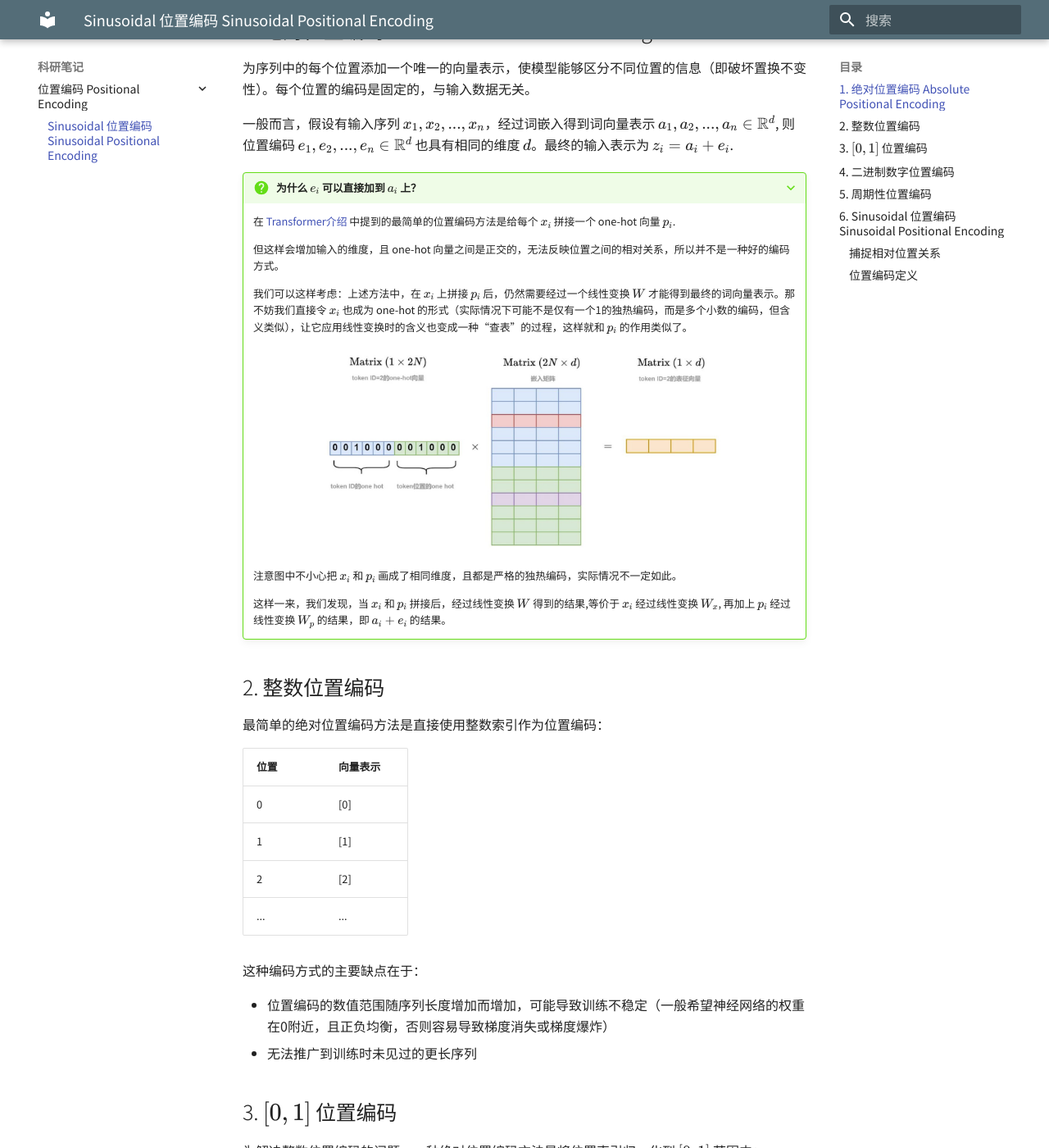
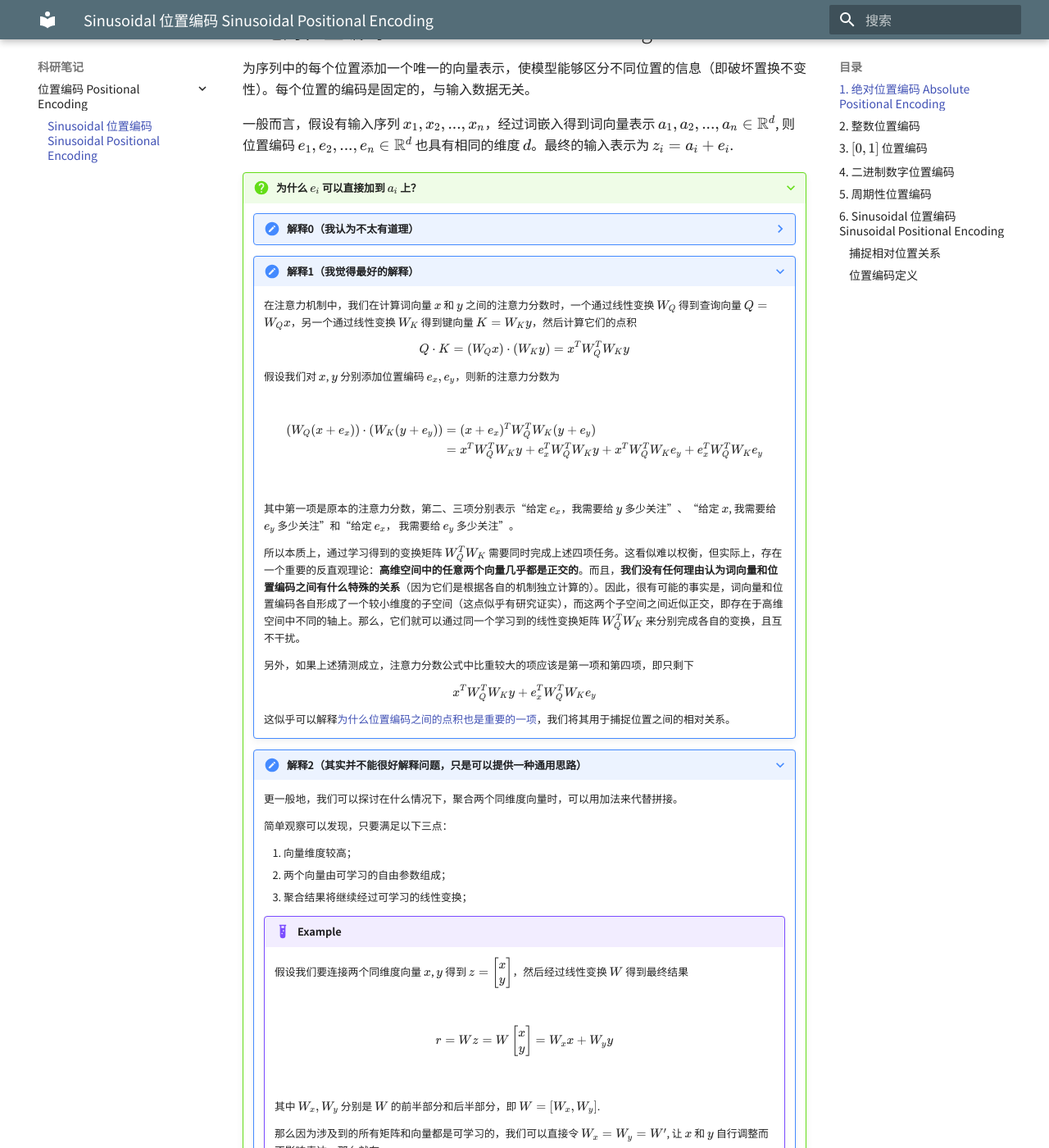
Before and after one commit to Shallowy/notebook, an MkDocs documentation site: the page built from docs/research_notes/positional_encoding/sinusoidal.md, in a window 1280 px wide and 1400 px high, scrolled down 420 px. Shown: the whole window at 82% size. Built offline with MkDocs 1.6.1 and Material for MkDocs 9.7.7, drawn with Linux system fonts in a browser that asks for light colours; comment, search, counter and statistics services are not loaded; some of the changed text lies outside the part shown.

Commit message:
sinusoidal updated

```diff
--- a/docs/research_notes/positional_encoding/sinusoidal.md
+++ b/docs/research_notes/positional_encoding/sinusoidal.md
@@ -12,19 +12,58 @@
 一般而言，假设有输入序列 $x_1, x_2, ..., x_n$，经过词嵌入得到词向量表示 $a_1, a_2, ..., a_n\in \mathbb{R}^d$, 则位置编码 $e_1, e_2, ..., e_n \in \mathbb{R}^d$ 也具有相同的维度 $d$。最终的输入表示为 $z_i = a_i + e_i$.
 
 ???+ question "为什么 $e_i$ 可以直接加到 $a_i$ 上？"
-    在 [Transformer介绍](../../cs_notes/nlp/chap7.md/#positional-encoding) 中提到的最简单的位置编码方法是给每个 $x_i$ 拼接一个 one-hot 向量 $p_i$.
+    ??? note "解释0（我认为不太有道理）"
+        在 [Transformer介绍](../../cs_notes/nlp/chap7.md/#positional-encoding) 中提到的最简单的位置编码方法是给每个 $x_i$ 拼接一个 one-hot 向量 $p_i$.
 
-    但这样会增加输入的维度，且 one-hot 向量之间是正交的，无法反映位置之间的相对关系，所以并不是一种好的编码方式。
+        但这样会增加输入的维度，且 one-hot 向量之间是正交的，无法反映位置之间的相对关系，所以并不是一种好的编码方式。
 
-    我们可以这样考虑：上述方法中，在 $x_i$ 上拼接 $p_i$ 后，仍然需要经过一个线性变换 $W$ 才能得到最终的词向量表示。那不妨我们直接令 $x_i$ 也成为 one-hot 的形式（实际情况下可能不是仅有一个1的独热编码，而是多个小数的编码，但含义类似），让它应用线性变换时的含义也变成一种“查表”的过程，这样就和 $p_i$ 的作用类似了。
+        我们可以这样考虑：上述方法中，在 $x_i$ 上拼接 $p_i$ 后，仍然需要经过一个线性变换 $W$ 才能得到最终的词向量表示。那不妨我们直接令 $x_i$ 也成为 one-hot 的形式（实际情况下可能不是仅有一个1的独热编码，而是多个小数的编码，但含义类似），让它应用线性变换时的含义也变成一种“查表”的过程，这样就和 $p_i$ 的作用类似了。
 
-    <figure markdown="span">
-        ![](img/01.jpg){width="500"}
-    </figure>
+        <figure markdown="span">
+            ![](img/01.jpg){width="500"}
+        </figure>
 
-    注意图中不小心把 $x_i$ 和 $p_i$ 画成了相同维度，且都是严格的独热编码，实际情况不一定如此。
+        注意图中不小心把 $x_i$ 和 $p_i$ 画成了相同维度，且都是严格的独热编码，实际情况不一定如此。
 
-    这样一来，我们发现，当 $x_i$ 和 $p_i$ 拼接后，经过线性变换 $W$ 得到的结果,等价于 $x_i$ 经过线性变换 $W_x$, 再加上 $p_i$ 经过线性变换 $W_p$ 的结果，即 $a_i + e_i$ 的结果。
+        这样一来，我们发现，当 $x_i$ 和 $p_i$ 拼接后，经过线性变换 $W$ 得到的结果,等价于 $x_i$ 经过线性变换 $W_x$, 再加上 $p_i$ 经过线性变换 $W_p$ 的结果，即 $a_i + e_i$ 的结果。
+
+        ---
+
+        事实上在 transformer 中，位置编码是在词嵌入之后才添加的，且它们是单独计算的固定向量，只与位置有关（即上图嵌入矩阵中绿色那部分其实是固定的，并不是可学习的），所以在这里讨论词嵌入矩阵 $W$ 的作用并不严谨。
+
+    ???+ note "解释1（我觉得最好的解释）"
+        在注意力机制中，我们在计算词向量 $x$ 和 $y$ 之间的注意力分数时，一个通过线性变换 $W_Q$ 得到查询向量 $Q = W_Q x$，另一个通过线性变换 $W_K$ 得到键向量 $K = W_K y$，然后计算它们的点积 $$ Q \cdot K = (W_Q x) \cdot (W_K y) = x^T W_Q^T W_K y $$
+
+        假设我们对 $x$, $y$ 分别添加位置编码 $e_x, e_y$，则新的注意力分数为
+
+        $$ \begin{aligned} (W_Q (x + e_x)) \cdot (W_K (y + e_y)) &= (x + e_x)^T W_Q^T W_K (y + e_y) \\ &= x^T W_Q^T W_K y + e_x^T W_Q^T W_K y + x^T W_Q^T W_K e_y + e_x^T W_Q^T W_K e_y \end{aligned} $$
+
+        其中第一项是原本的注意力分数，第二、三项分别表示“给定 $e_x$，我需要给 $y$ 多少关注”、“给定 $x$, 我需要给 $e_y$ 多少关注”和“给定 $e_x$， 我需要给 $e_y$ 多少关注”。
+
+        所以本质上，通过学习得到的变换矩阵 $W_Q^T W_K$ 需要同时完成上述四项任务。这看似难以权衡，但实际上，存在一个重要的反直观理论：**高维空间中的任意两个向量几乎都是正交的**。而且，**我们没有任何理由认为词向量和位置编码之间有什么特殊的关系**（因为它们是根据各自的机制独立计算的）。因此，很有可能的事实是，词向量和位置编码各自形成了一个较小维度的子空间（这点似乎有研究证实），而这两个子空间之间近似正交，即存在于高维空间中不同的轴上。那么，它们就可以通过同一个学习到的线性变换矩阵 $W_Q^T W_K$ 来分别完成各自的变换，且互不干扰。
+
+        另外，如果上述猜测成立，注意力分数公式中比重较大的项应该是第一项和第四项，即只剩下 $$ x^T W_Q^T W_K y + e_x^T W_Q^T W_K e_y $$
+
+        这似乎可以解释[为什么位置编码之间的点积也是重要的一项](./#_2)，我们将其用于捕捉位置之间的相对关系。
+
+    ???+ note "解释2（其实并不能很好解释问题，只是可以提供一种通用思路）"
+        更一般地，我们可以探讨在什么情况下，聚合两个同维度向量时，可以用加法来代替拼接。
+
+        简单观察可以发现，只要满足以下三点：
+
+        1. 向量维度较高；
+        2. 两个向量由可学习的自由参数组成；
+        3. 聚合结果将继续经过可学习的线性变换；
+
+        !!! example
+            假设我们要连接两个同维度向量 $x$, $y$ 得到 $z = \begin{bmatrix} x \\ y \end{bmatrix}$，然后经过线性变换 $W$ 得到最终结果
+
+            $$ \begin{aligned} r = Wz = W \begin{bmatrix} x \\ y \end{bmatrix} = W_x x + W_y y \end{aligned} $$
+
+            其中 $W_x, W_y$ 分别是 $W$ 的前半部分和后半部分，即 $W = [W_x, W_y]$.
+
+            那么因为涉及到的所有矩阵和向量都是可学习的，我们可以直接令 $W_x = W_y = W'$, 让 $x$ 和 $y$ 自行调整而不影响表达，那么就有 $$ r = W' x + W' y = W' (x + y) $$
+
 
 ## 2. 整数位置编码
 
@@ -142,13 +181,13 @@ $$ \begin{aligned} {PE}_{pos, 2i} &= \sin{\left(pos \cdot \frac{1}{10000^{\frac{
 
     容易证明，两不同位置的编码之间的点积只与它们的相对位置有关，且具有远程衰减的特点，且无方向性。
 
-    暂时不知道这一性质是否有实际意义，因为位置编码的数值相对于词向量来说较小，所以点积的值也会较小。
+    暂时不知道这一性质是否有实际意义，因为位置编码的数值相对于词向量来说较小，所以点积的值也会较小。目前猜测是因为在计算注意力时，位置编码还要经过 $W_Q, W_K$ 的线性变换，重新调整分布，以此影响注意力的计算。
 
     <figure markdown="span">
         ![](img/03.jpg){width="400"}
     </figure>
 
-    但这个性质或许可以解释二进制数字编码中“高维度变化频率过低，如果模型聚焦于学习这些维度的信息，会难以区分”的问题：模型可以利用高频的维度来捕捉短距离信息，而利用低频的维度来捕捉长距离信息。
+    另外，这个性质或许可以解释二进制数字编码中“高维度变化频率过低，如果模型聚焦于学习这些维度的信息，会难以区分”的问题：模型可以利用高频的维度来捕捉短距离信息，而利用低频的维度来捕捉长距离信息。
 
     <figure markdown="span">
         ![](img/04.jpg){width="400"}
```
